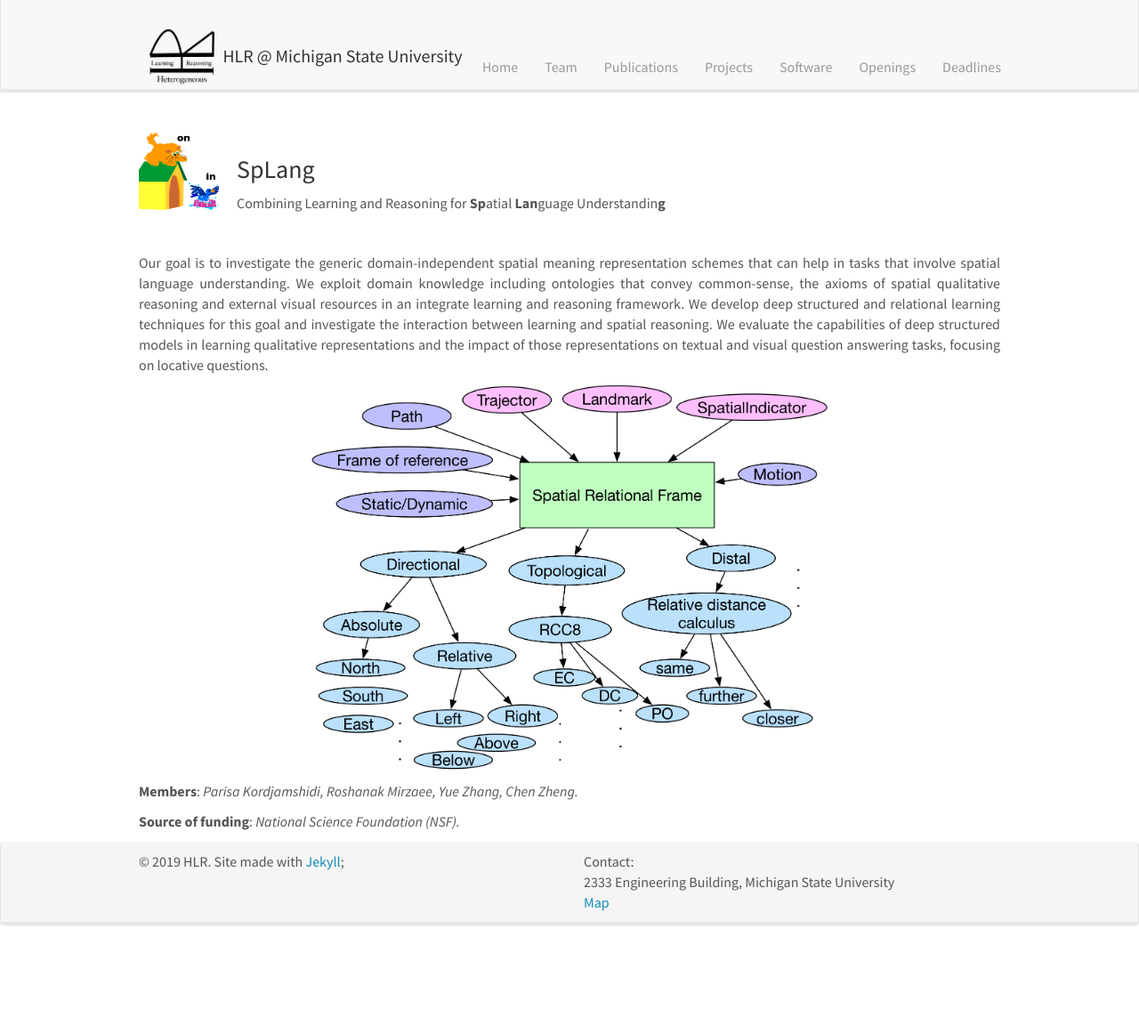
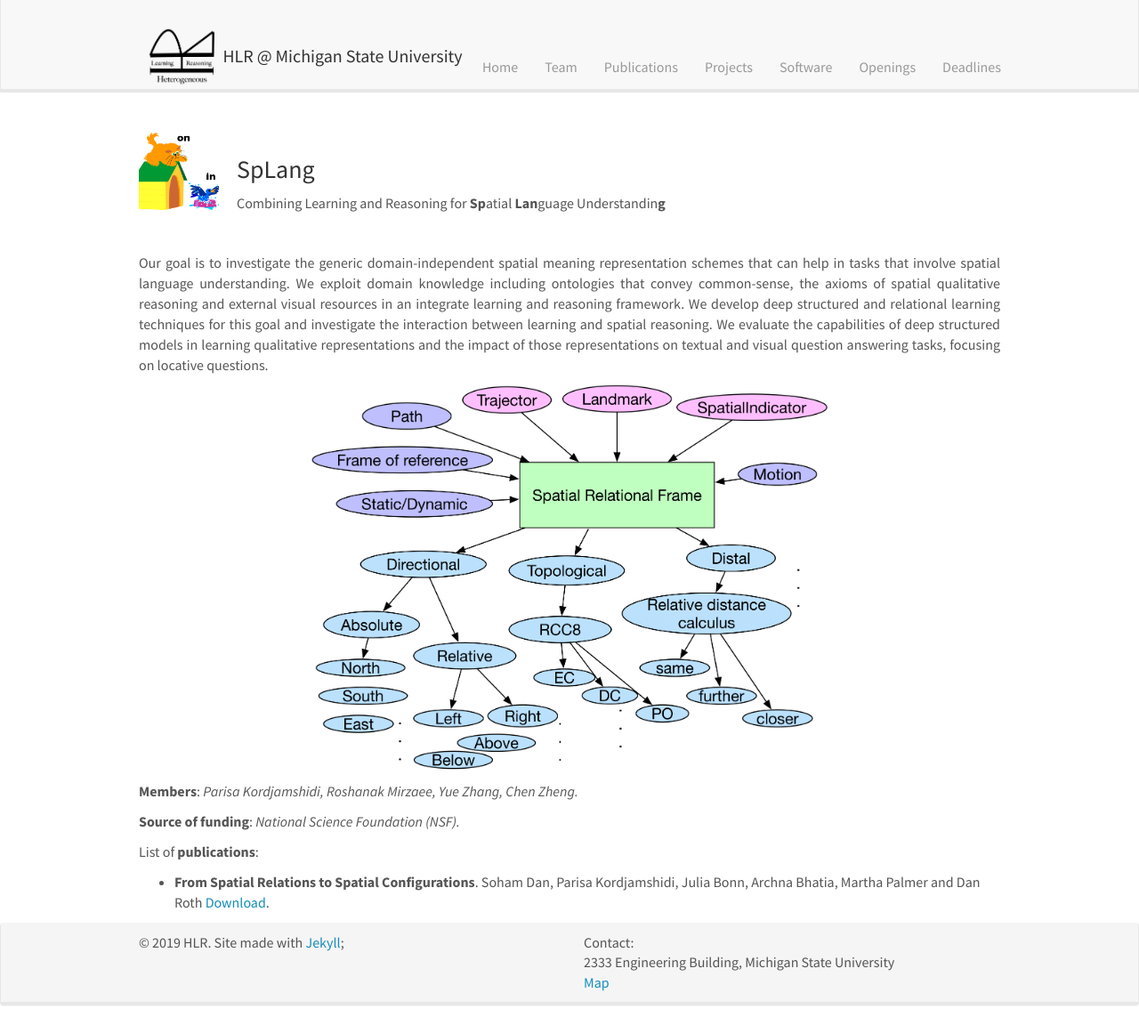
Before and after one commit to HLR/HLR.github.io, a Jekyll site: the page built from _pages/splang.md, in a window 1280 px wide and 1152 px high. Shown: the whole window at 89% size. Built offline with Jekyll 4.4.1, drawn with Linux system fonts in a browser that asks for light colours; nearby versions of some CDN libraries.

Commit message:
add splang paper

```diff
--- a/_data/projects.yml
+++ b/_data/projects.yml
@@ -29,3 +29,7 @@
   graduate_students: Roshanak Mirzaee, Yue Zhang, Chen Zheng.
   funding_resource: National Science Foundation (NSF).
   image: splang.png
+  publications:
+    - title: "From Spatial Relations to Spatial Configurations"
+      authors: Soham Dan, Parisa Kordjamshidi, Julia Bonn, Archna Bhatia, Martha Palmer and Dan Roth
+      link: https://www.aclweb.org/anthology/2020.lrec-1.717.pdf
```
